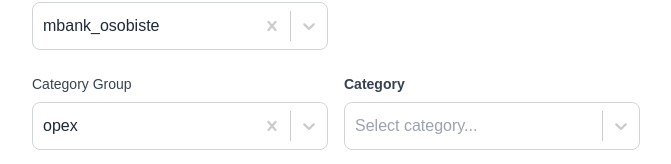
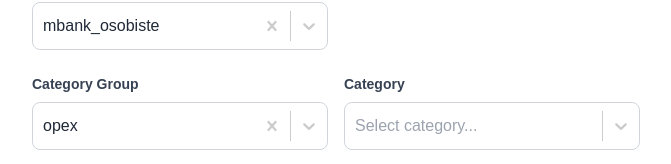
Before and after one commit to PawelJaronski/erp-front, a Next.js app: page / in a window 1280 px wide. Shown: the part 172-336 px from the top of the page, without its empty margins (304-975 px from the left). Built offline with nearby package versions, Linux system fonts and the light colour scheme.

Commit message:
minor layout fix

```diff
--- a/src/features/transactions/components/CategoryGroupSelect.tsx
+++ b/src/features/transactions/components/CategoryGroupSelect.tsx
@@ -21,7 +21,7 @@ export const CategoryGroupSelect: React.FC<Props> = ({
 }) => {
     return (
         <div className="flex-1">
-            <label className="block text-sm semibold text-gray-700 mb-2">
+            <label className="block text-sm font-semibold text-gray-700 mb-2">
                 Category Group
             </label>
             <ComboBox
```
